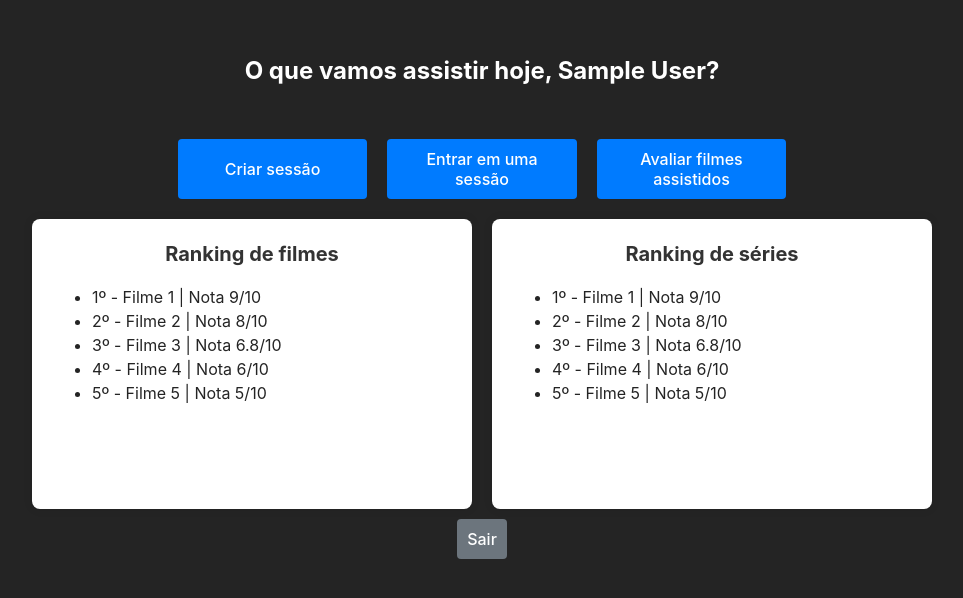
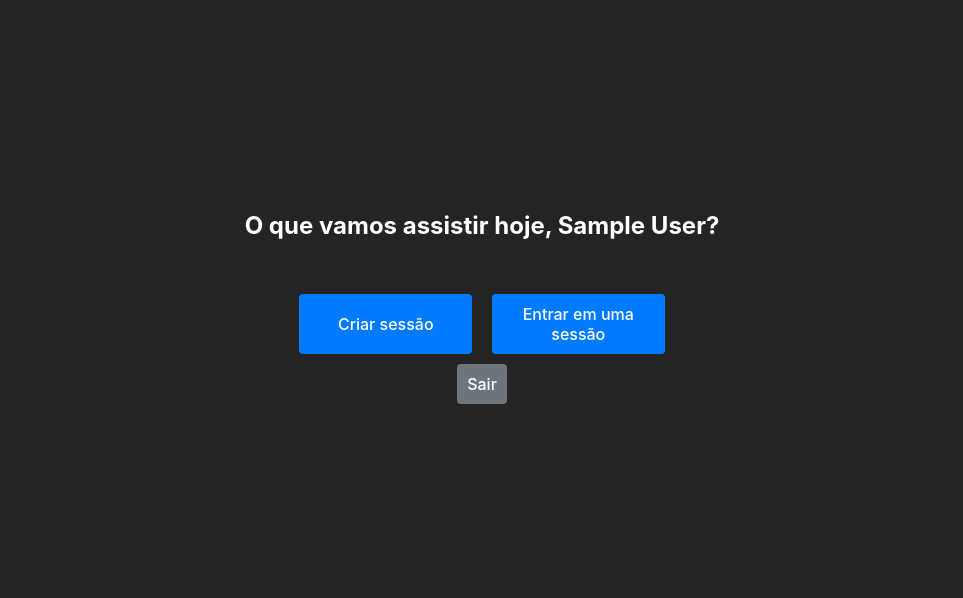
Before and after one commit to tabaesso/movies-match-ui, a React (Vite) app: page /home in a window 1280 px wide. Shown: the part 104-702 px from the top of the page, without its empty margins (158-1121 px from the left). Built offline with nearby package versions, Linux system fonts and the light colour scheme; sample sign-in values are in the browser's storage.

Commit message:
Disabling rate

```diff
--- a/index.html
+++ b/index.html
@@ -2,7 +2,6 @@
 <html lang="en">
   <head>
     <meta charset="UTF-8" />
-    <meta http-equiv="Content-Security-Policy" content="upgrade-insecure-requests">
     <link rel="icon" type="image/svg+xml" href="/vite.svg" />
     <meta name="viewport" content="width=device-width, initial-scale=1.0" />
     <title>Movies match</title>
--- a/src/pages/Home/index.tsx
+++ b/src/pages/Home/index.tsx
@@ -21,9 +21,9 @@ const Home: React.FC = () => {
       <S.ButtonContainer>
         <Button buttontype='primary' onClick={() => navigate('/create-session')}>Criar sessão</Button>
         <Button buttontype='primary' onClick={() => navigate('/join-session')}>Entrar em uma sessão</Button>
-        <Button buttontype='primary' onClick={() => navigate('/rate')}>Avaliar filmes assistidos</Button>
+        {/* <Button buttontype='primary' onClick={() => navigate('/rate')}>Avaliar filmes assistidos</Button> */}
       </S.ButtonContainer>
-      <S.ContentWrapper>
+      {/* <S.ContentWrapper>
         <S.RankingContainer>
           <S.RankingTitle>Ranking de filmes</S.RankingTitle>
           <ul>
@@ -44,7 +44,7 @@ const Home: React.FC = () => {
             <li>5º - Filme 5 | Nota 5/10</li>
           </ul>
         </S.RankingContainer>
-      </S.ContentWrapper>
+      </S.ContentWrapper> */}
       <div>
         <Button buttontype='secondary' onClick={handleLogout}>Sair</Button>
       </div>
```
